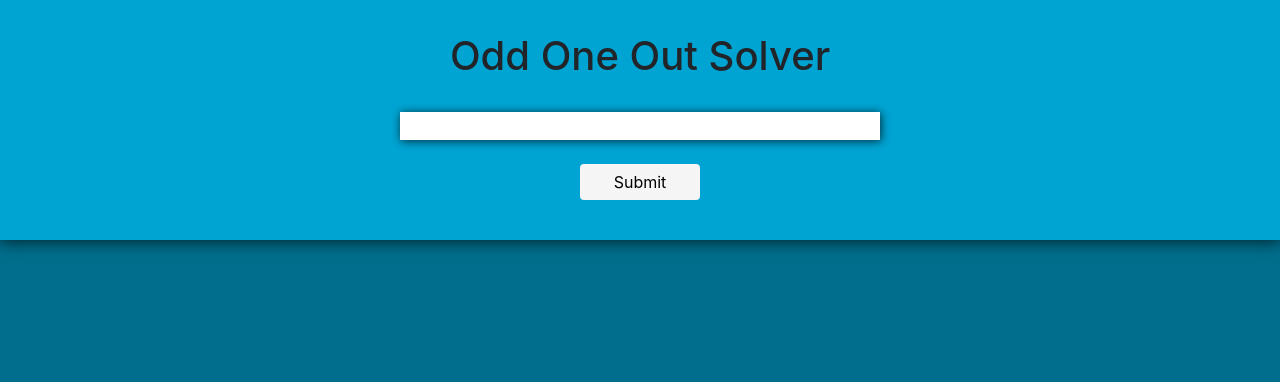
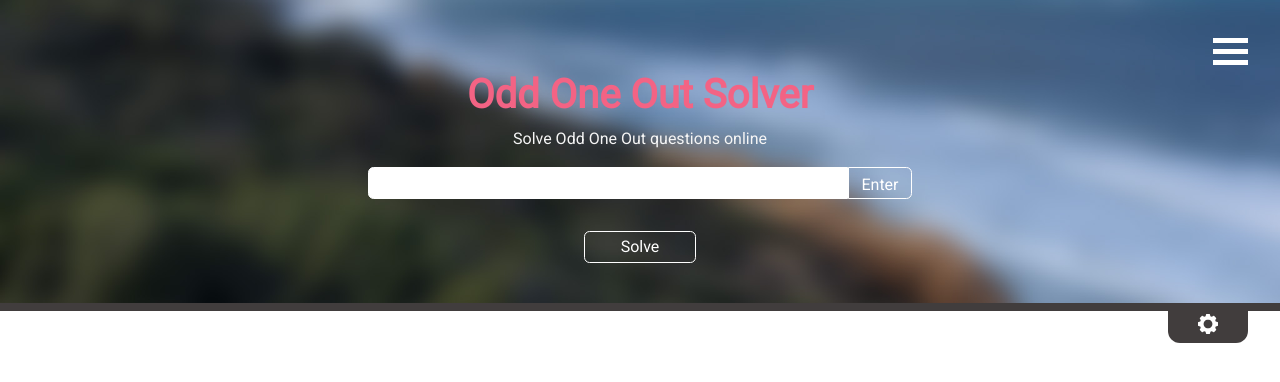
Before and after one commit to AADSUN/angular-ooo-solver, an Angular app: page / in a window 1280 px wide. Shown: the top 382 px of the page. Built offline with nearby package versions, Linux system fonts and the light colour scheme.

Commit message:
Updated UI

```diff
--- a/src/app/app.component.css
+++ b/src/app/app.component.css
@@ -3,6 +3,7 @@
     position: absolute;
     width: 100%;
     height: 100%;
-    background-color: #006e8c;
     flex-flow: column;
+    font-family: "Roboto", Times, serif;
+    background-size: cover;
 }
--- a/src/app/card/card.component.css
+++ b/src/app/card/card.component.css
@@ -1,12 +1,12 @@
 .card {
     text-align: left;
     border-radius: 0;
-    box-shadow: 2px 2px 10px 0px rgba(0,0,0,0.75);
+    box-shadow: 2px 2px 5px 0px rgba(0, 0, 0, 0.397);
     display: flex;
 }
 
 ul {
-    max-height: 27.5em;
+    max-height: 25em;
     overflow: hidden;
     overflow-y: scroll;
     border-top: 0.5px s;
--- a/src/app/card/card.component.html
+++ b/src/app/card/card.component.html
@@ -1,6 +1,6 @@
 <div class="card noselect" style="width: 20rem;">
   <div class="card-body">
-    <h5 class="card-title">{{ title }}</h5>
+    <h5 class="card-title"><b>{{ title }}</b></h5>
     <p class="card-text">{{ paragraphText }}</p>
   </div>
   <ul class="list-group list-group-flush" *ngIf="listOfData.length > 0">
--- a/src/app/currentinputs/currentinputs.component.css
+++ b/src/app/currentinputs/currentinputs.component.css
@@ -1,7 +1,7 @@
 .card {
     text-align: left;
     border-radius: 0;
-    box-shadow: 2px 2px 10px 0px rgba(0,0,0,0.75);
+    box-shadow: 2px 2px 5px 0px rgba(0, 0, 0, 0.397);
 }
 
 li {
--- a/src/app/currentinputs/currentinputs.component.html
+++ b/src/app/currentinputs/currentinputs.component.html
@@ -1,6 +1,6 @@
 <div class="card noselect" style="width: 20rem;">
   <div class="card-body">
-    <h5 class="card-title">Current Inputs</h5>
+    <h5 class="card-title"><b>Current Inputs</b></h5>
     <p class="card-text">A list of current inputs you can view and modify before submitting.</p>
   </div>
   <ul class="list-group list-group-flush">
--- a/src/app/mainpage/mainpage.component.css
+++ b/src/app/mainpage/mainpage.component.css
@@ -1,48 +1,111 @@
 #topSection {
-    width: 100%;
-    background-color: #00a4d3;
-    box-shadow: 0px 0px 16px 1px rgba(0,0,0,0.75);
-    flex: 0 1 auto;
+    background-color: black;
+    background-image: url("../../assets/img/background.jpg");
+    background-size: cover;
+    border-bottom: 0.5em solid rgba(65, 61, 61);
 }
 
-#bottomSection {
-    display: flex;
-    flex-direction: row;
+#pageTitle {
+    color: #f36384;
+    font-weight: 700;
+    clear: both;
+}
+
+#pageDescription {
+    font-weight: 500;
+    color: whitesmoke;
+}
+
+#settings {
+    width: 20px;
+}
+
+#pullDownBar {
+    float: right;
+    margin-right: 2em;
+    background-color: rgba(65, 61, 61);
+    width: 5em;
+    height: 2em;
+    border-radius: 0 0 0.75em 0.75em;
+}
+
+#settingSection {
+    border-bottom: 1px solid rgb(173, 173, 173);
+    width: 100%;
+    padding-top: 1em;
+    padding-bottom: 1em;
 }
 
 #formBox {
     margin: auto;
-    padding-top: 2em;
     padding-bottom: 2em;
+    text-align: center;
 }
 
 #textInput {
     width: 30em;
-    height: 1.75em;
-    margin-top: 1.5em;
-    margin-bottom: 1em;
+    height: inherit;
     padding-left: 12px;
-    box-shadow: 1px 1px 10px 0px rgba(0,0,0,0.75);
-    border: 0px;
+    border-radius: 0.35em 0 0 0.35em;
+    border: 1px solid white;
+    vertical-align: middle;
+    float: left;
 }
 
-button {
-    display: block;
-    width: 7.5em;
+#textInput:focus {
+    outline: none;
+}
+
+#enterButton {
+    float: left;
+    height: inherit;
+    width: 4em;
+    background-color: transparent;
+    border-radius: 0 0.35em 0.35em 0;
+    border: 1px solid white;
+    padding: 5px 0px 5px 0px;
+    color: white;
+}
+
+#inputBar {
     margin: auto;
-    margin-top: 0.5em;
+    height: 2em;
+    width: fit-content;
+    margin-top: 1em;
+    margin-bottom: 1em;
+}
+
+#submitButton {
+    width: 7em;
+    height: 2em;
+    margin-top: 1em;
     margin-bottom: 0.5em;
-    background-color: whitesmoke;
-    color: black;
-    border: 0px;
+    background-color: transparent;
+    color: white;
+    border: 1px solid white;
+    border-radius: 0.35em;
+    -moz-transition: all .1s ease-in;
+    -o-transition: all .1s ease-in;
+    -webkit-transition: all .1s ease-in;
+    transition: all .1s ease-in;
+}
+
+#submitButton:hover {
+    border: 1px solid #f36384;
+    /* color: #f36384; */
 }
 
 button:hover {
     background-color: grey;
 }
 
+#bottomSection {
+    padding: 0;
+    margin: 0;
+}
+
 #cardSection {
-    margin-top: 5em;
+    margin-top: 2em;
     display: flex;
     width: 100%;
     flex-direction: row;
@@ -52,3 +115,47 @@ button:hover {
 #cardSection > div {
     width: 320px;
 }
+
+.noselect {
+    -webkit-touch-callout: none; /* iOS Safari */
+      -webkit-user-select: none; /* Safari */
+       -khtml-user-select: none; /* Konqueror HTML */
+         -moz-user-select: none; /* Firefox */
+          -ms-user-select: none; /* Internet Explorer/Edge */
+              user-select: none; /* Non-prefixed version, currently
+                                    supported by Chrome and Opera */
+}
+
+#hamburgerContainer {
+    margin-top: 2em;
+    display: block;
+    float: right;
+    color: white;
+    margin-right: 2em;
+    clear: left;
+}
+
+.hambugerMenu {
+    display: inline-block;
+    cursor: pointer;
+}
+
+.bar1, .bar2, .bar3 {
+    width: 35px;
+    height: 5px;
+    background-color: white;
+    margin: 6px 0;
+    transition: 0.4s;
+}
+
+.change .bar1 {
+    -webkit-transform: rotate(-45deg) translate(-9px, 6px);
+    transform: rotate(-45deg) translate(-9px, 6px);
+}
+
+.change .bar2 {opacity: 0;}
+
+.change .bar3 {
+    -webkit-transform: rotate(45deg) translate(-8px, -8px);
+    transform: rotate(45deg) translate(-8px, -8px);
+}
--- a/src/app/mainpage/mainpage.component.html
+++ b/src/app/mainpage/mainpage.component.html
@@ -1,11 +1,29 @@
 <div id="topSection">
-    <div id="formBox">
-      <h1>Odd One Out Solver</h1>
-      <input id="textInput" #myValue type="text" [(ngModel)]="textField" (keyup.enter)="addNewInput(myValue.value)">
-      <button type="button" class="btn btn-primary" (click)=submit()>Submit</button>
+  <div id="formBox">
+    <div id="hamburgerContainer">
+      <div class="hamburgerMenu" (click)="toggleMenu = !toggleMenu" [ngClass]="{change: toggleMenu}">
+          <div class="bar1"></div>
+          <div class="bar2"></div>
+          <div class="bar3"></div>
+      </div>
     </div>
+
+    <h1 id="pageTitle">Odd One Out Solver</h1>
+    <p id="pageDescription">Solve Odd One Out questions online</p>
+    <div id="inputBar" class="noselect">
+      <input id="textInput" #textValue type="text" [(ngModel)]="textField" (keyup.enter)="addNewInput(textValue.value)">
+      <span id="enterButton" (click)="addNewInput(textValue.value)">Enter</span>
+    </div>
+    <button id="submitButton" type="button" (click)=submit()>Solve</button>
+  </div>
 </div>
 <div id="bottomSection">
+  <div id="pullDownBar">
+      <img id="settings" src="../../assets/svg/settings.svg">
+  </div>
+  <!-- <div id="settingSection">
+  </div> -->
+
   <div id="cardSection">
     <div>
       <app-currentinputs
@@ -14,7 +32,6 @@
         (onItemClicked)="onItemClicked($event)">
       </app-currentinputs>
     </div>
-
     <div>
       <app-card
         *ngIf="showCard"
@@ -25,7 +42,6 @@
         (closeCard)="closeCard()">
       </app-card>
     </div>
-
     <div>
       <app-card
         *ngIf="result != null"
--- a/src/index.html
+++ b/src/index.html
@@ -2,11 +2,12 @@
 <html lang="en">
 <head>
   <meta charset="utf-8">
-  <title>OddOneOut Solver</title>
+  <title>Odd One Out Solver</title>
   <base href="/">
 
   <meta name="viewport" content="width=device-width, initial-scale=1">
   <link rel="icon" type="image/x-icon" href="favicon.ico">
+  <link href="https://fonts.googleapis.com/css?family=Roboto" rel="stylesheet">
 </head>
 <body style="width: 100%; padding: 0px; margin: 0px">
   <app-root></app-root>
```
Also changed, not shown: src/assets/img/background.jpg (added), src/assets/svg/settings.svg (added).
